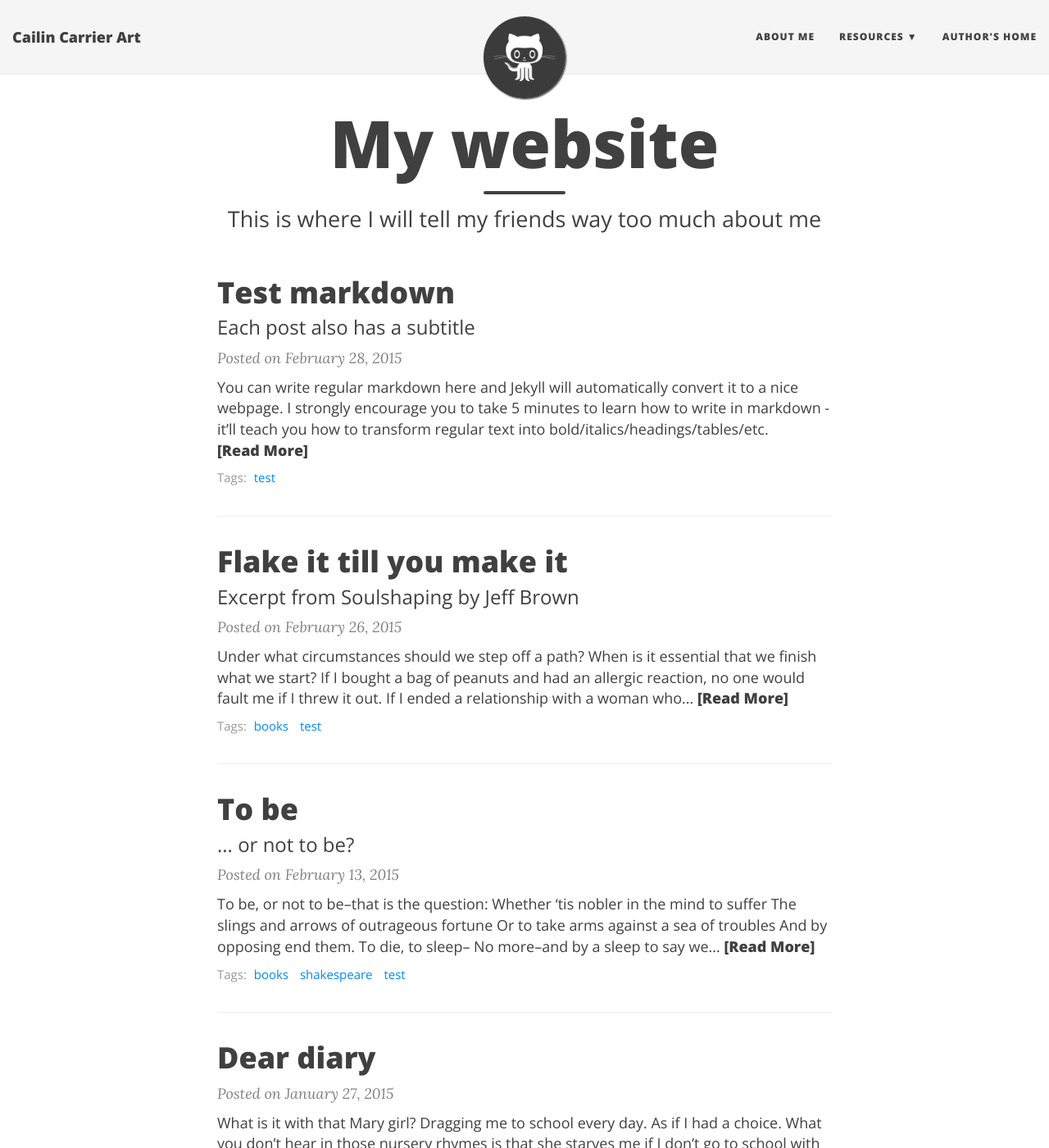
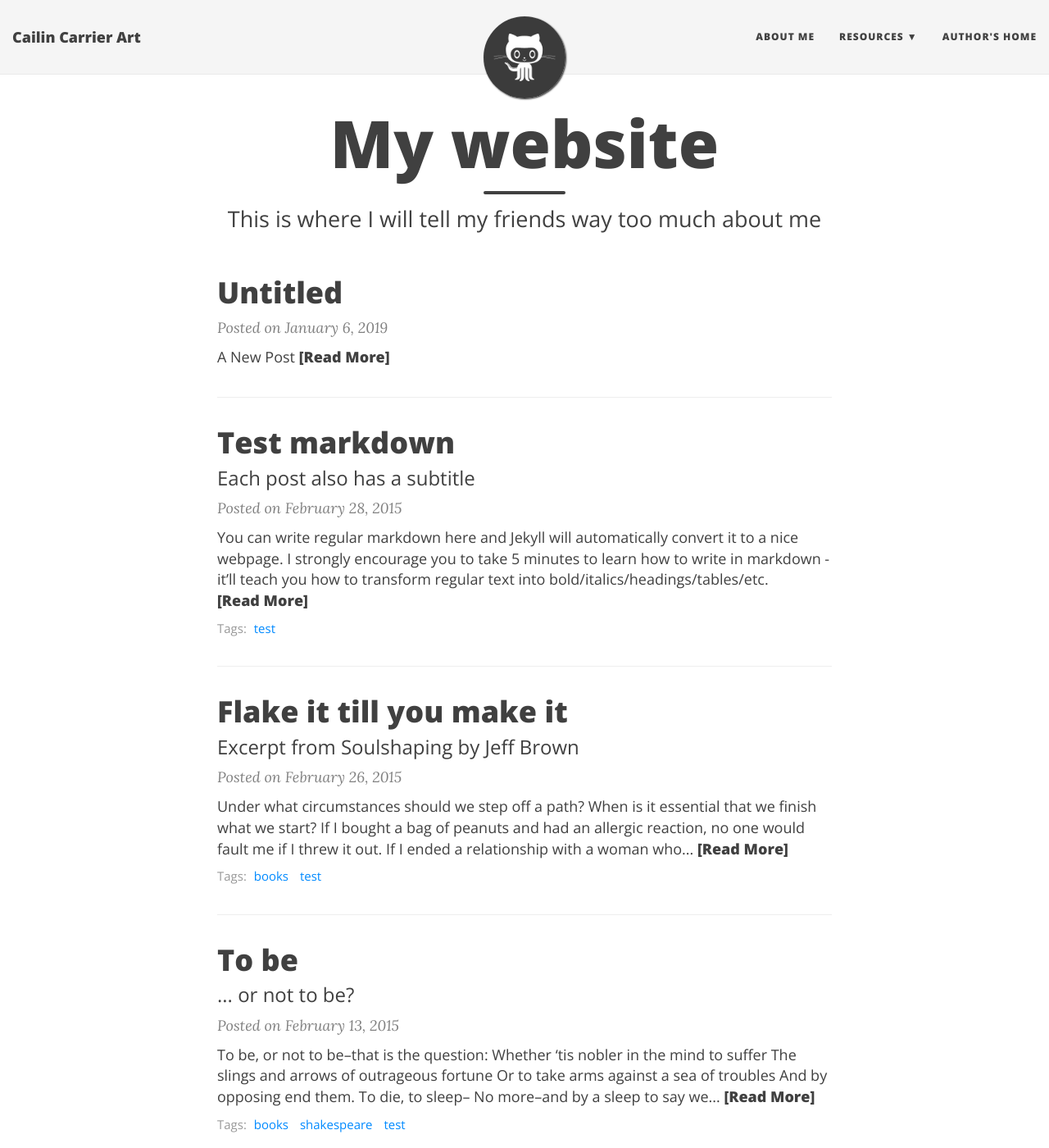
Before and after one commit to cailincarrier/cailincarrier.github.io, a Jekyll site: the page built from index.html, in a window 1280 px wide and 1400 px high. Shown: the whole window at 82% size. Built offline with Jekyll 4.4.1, drawn with Linux system fonts in a browser that asks for light colours; nearby versions of some CDN libraries; the list of posts is cut into pages by our own code; some of the changed text lies outside the part shown.

Commit message:
Update 2019-01-06-your-filename.md

```diff
--- a/_posts/2019-01-06-your-filename.md
+++ b/_posts/2019-01-06-your-filename.md
@@ -1,7 +1,7 @@
 ---
 layout: post
-published: false
-title: ''
+published: true
+title: Untitled
 ---
 ## A New Post
 
```
